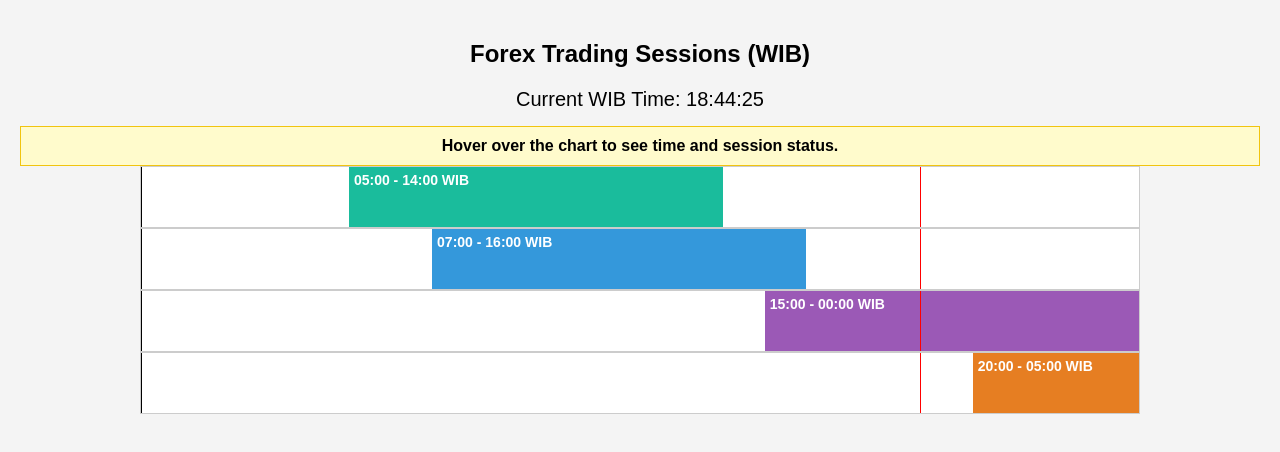
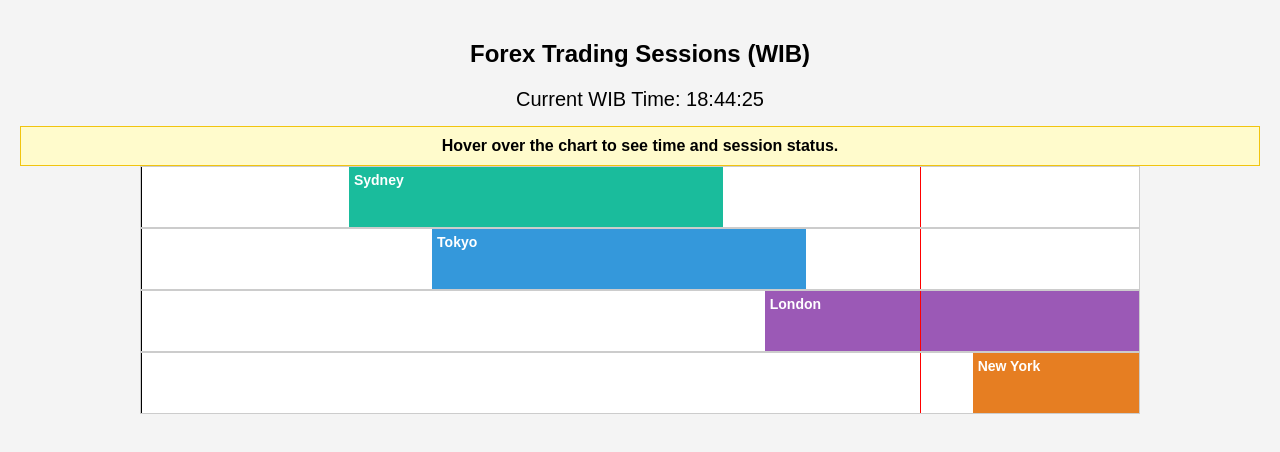
Before and after one commit to ninorepo/forexsession, a plain HTML site: page index.html in a window 1280 px wide. Drawn offline with Linux system fonts and the light colour scheme.

Commit message:
Update index.html

```diff
--- a/index.html
+++ b/index.html
@@ -158,7 +158,7 @@
 
       bar.style.left = `${left}%`;
       bar.style.width = `${width}%`;
-      bar.textContent = `${String(start).padStart(2, '0')}:00 - ${String(end).padStart(2, '0')}:00 WIB`;
+      bar.textContent = `${session.name}`;
 
       const utcLabel = document.createElement('div');
       utcLabel.className = 'time-label';
```
